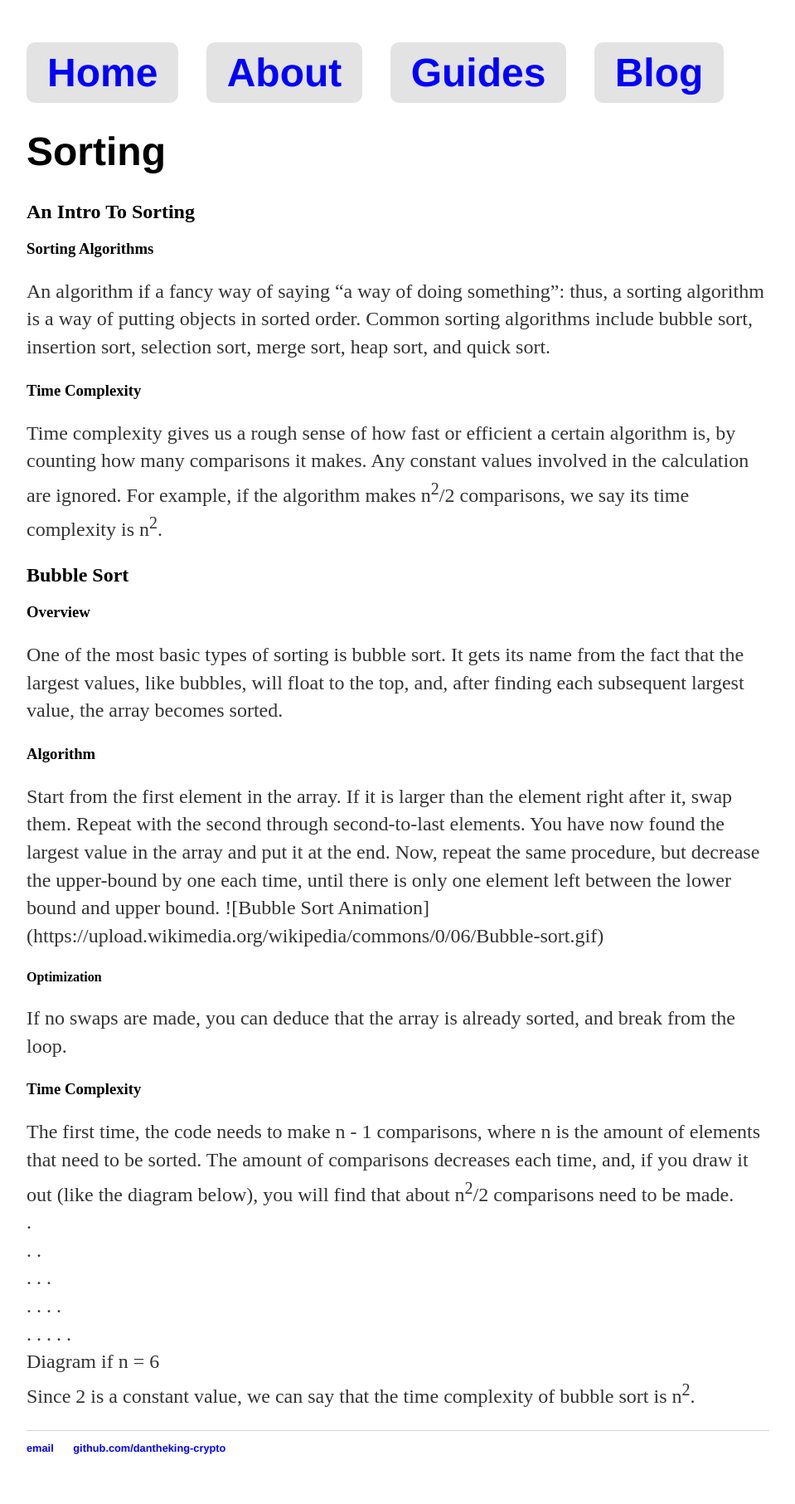
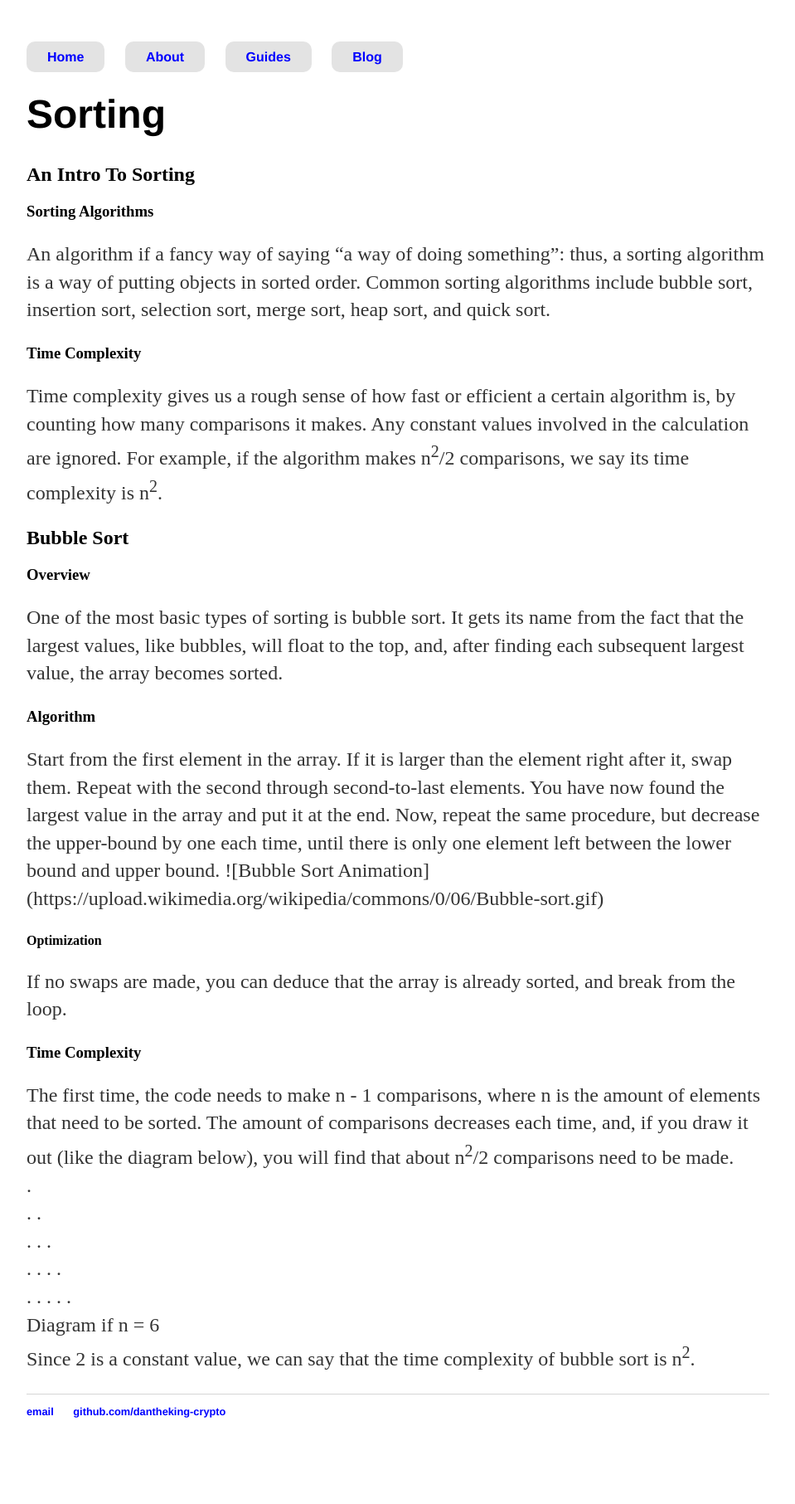
Before and after one commit to danielzsh/devo1ution.github.io, a Jekyll site: the page built from sorting.md, in a window 1280 px wide. Shown: the whole page at 83% size, without its empty margins (160-1119 px from the left). Built offline with Jekyll 4.4.1, drawn with Linux system fonts in a browser that asks for light colours; our own code applies the rules of GitHub Pages for plain Markdown files; after the commit the page ends 1769 px from its top, so only the background shows below that.

Commit message:
Update default.html

```diff
--- a/_layouts/default.html
+++ b/_layouts/default.html
@@ -8,7 +8,7 @@
 		<body>
 			<nav>
 	    		<ul>
-				<h1>{{ page.section }}</hi>
+				<h1>{{ page.section }}</h1>
 	        		<li><a href="/">Home</a></li>
 		        	<li><a href="/about">About</a></li>
 	        		<li><a href="/cv">Guides</a></li>
```
